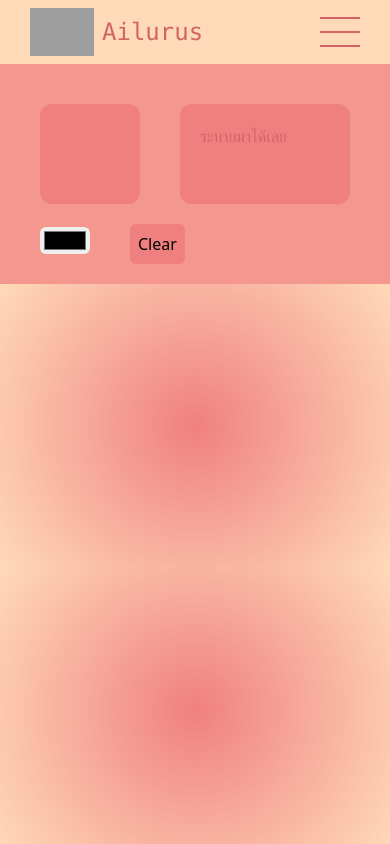
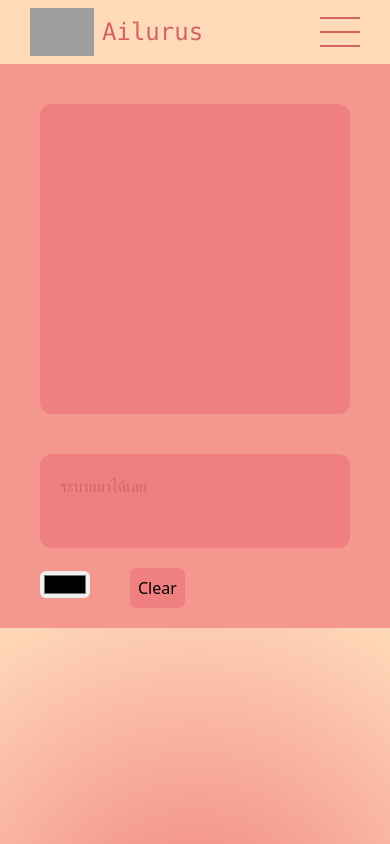
Before and after one commit to promTT/Ailurus-Dtac-camp, a Vue app: page /add-content in a window 390 px wide. Built offline with nearby package versions, Linux system fonts and the light colour scheme; grey boxes are pictures that could not be loaded.

Commit message:
minor change

```diff
--- a/src/views/HomeView.vue
+++ b/src/views/HomeView.vue
@@ -2,7 +2,7 @@
   <div class="p-2 grid grid-cols-2 md:grid-cols-4 absolute center place-content-center bg-white w-screen md:w-full pt-5 pb-5 md:p-10 gap-5 md:gap-10">
     <div class="bg-t1 p-2 md:p-7 col-span-2 md:col-span-1 text-center rounded-2xl flex md:flex-col sticky h-full md:overflow-hidden overflow-x-scroll gap-2 justify-around">
       <h1 class="p-4 bg-t6 hover:bg-t2 rounded-xl">คำคม</h1>
-      <h1 class="p-4 bg-t6 hover:bg-t2 rounded-xl">ตลก</h1>
+      <h1 class="p-4 bg-t6 hover:bg-t2 rounded-xl">กีฬา</h1>
       <h1 class="p-4 bg-t6 hover:bg-t2 rounded-xl">หนัง</h1>
       <h1 class="p-4 bg-t6 hover:bg-t2 rounded-xl">หนังสือ</h1>
       <h1 class="p-4 bg-t6 hover:bg-t2 rounded-xl">อาหาร</h1>
--- a/src/views/addContent.vue
+++ b/src/views/addContent.vue
@@ -1,6 +1,6 @@
 <template>
   <div class="bg-t2 p-5">
-      <div class="grid grid-cols-5 gap-10 m-5">
+      <div class="grid grid-cols-2 md:grid-cols-5 gap-y-10 md:gap-10 m-5">
           <div class="col-span-2 bg-t1 rounded-xl">
             <canvas width="400" height="400">
             </canvas>
```
Also changed, not shown: 1 other file (tests, documents, lock files or other folders).
